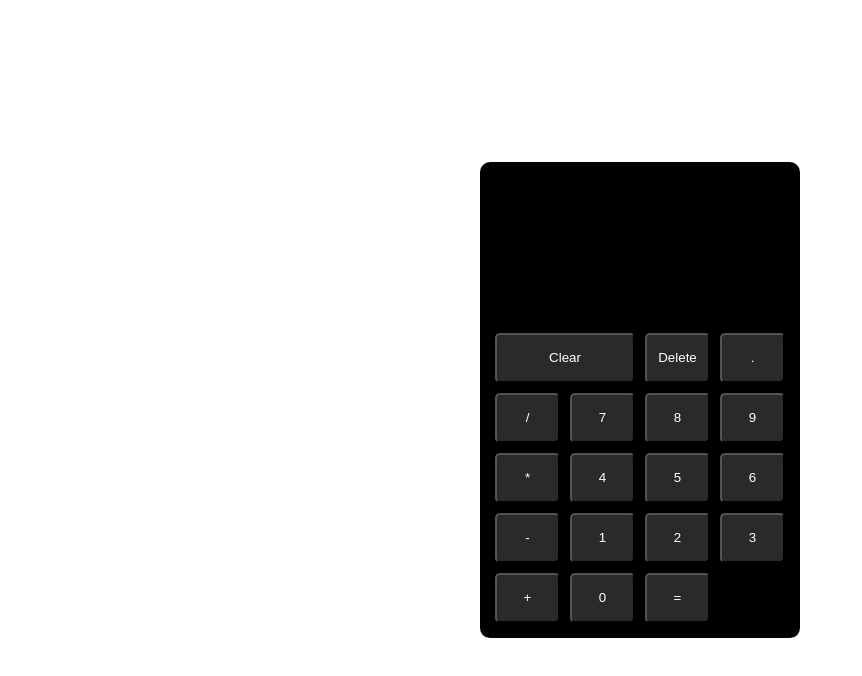
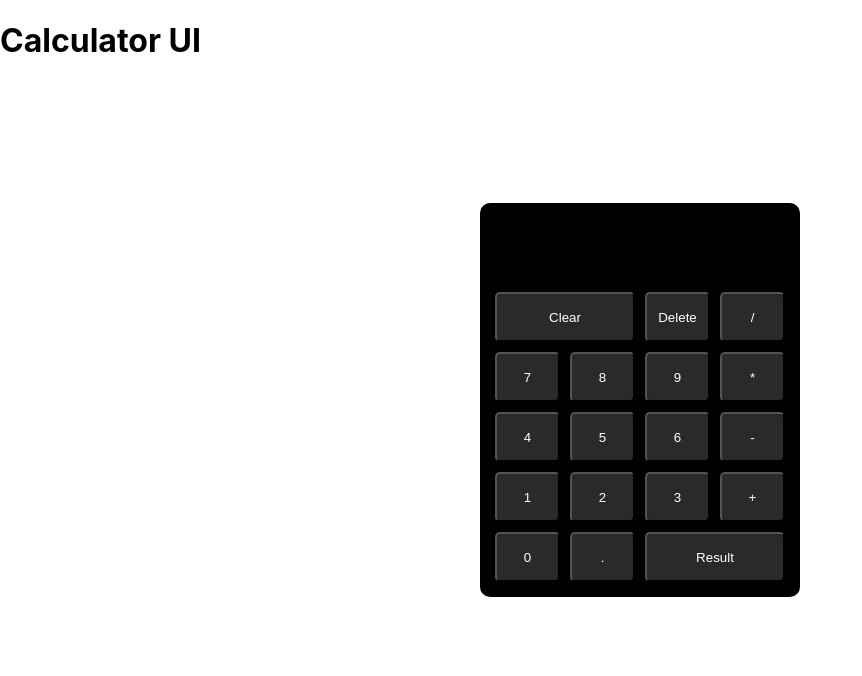
Before and after one commit to Abhirup243/Calculator_UI, a React (Create React App) app: page / in a window 1280 px wide. Shown: the top 676 px of the page, without its empty margins (0-862 px from the left). Built offline with nearby package versions, Linux system fonts and the light colour scheme.

Commit message:
Update Calculator.js

```diff
--- a/src/Components/Calculator.js
+++ b/src/Components/Calculator.js
@@ -6,12 +6,12 @@ import Title from "./Ttile";
 let Calculator =()=>{
    let [query,setQuery]=useState("");
     let [answer,setAnswer]=useState("");
-    let arr=["Clear","Delete",".","/","7","8","9","*","4","5","6","-","1","2","3","+","0","="];
+    let arr=["Clear","Delete","/","7","8","9","*","4","5","6","-","1","2","3","+","0",".","Result"];
 
     let clickHandler=(e)=>{
         let value=e.target.value;
         switch(value){
-            case "=":{
+            case "Result":{
                 let result="";
                 try{
                  result=eval(query);
@@ -39,13 +39,15 @@ let Calculator =()=>{
     }
 
     return (
+        <>
+        <Title />
         <div className="container">
-            <Title />
             <OutputScreen answer={answer} query={query}/>
             <div className="keypad">
                 { arr.map(item=>(<Button clickHandler={clickHandler} value={item}/> ))}
             </div>
         </div>
+        </>
     )
 }
 
```
